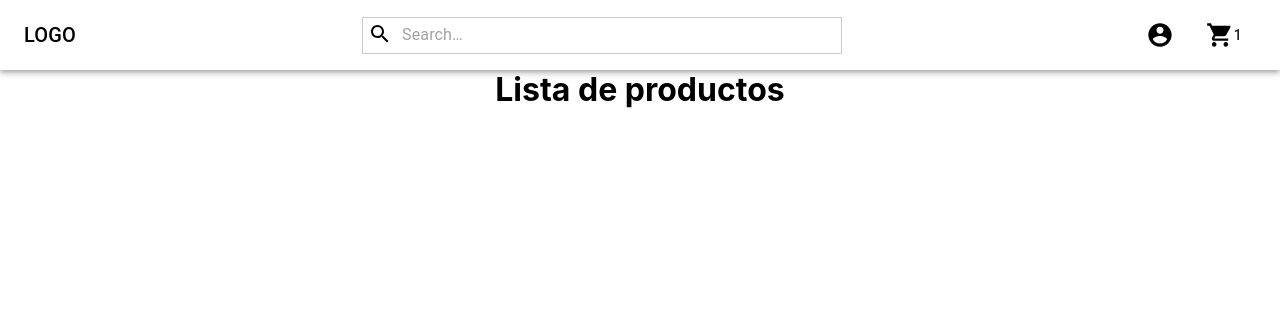
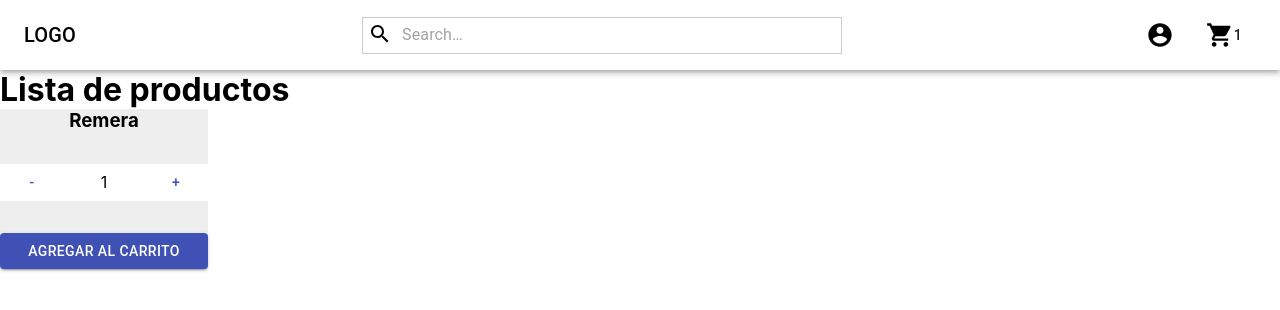
Before and after one commit to MatiasMorilla/E-commerce-Morilla, a React (Create React App) app in the folder my_app/: page / in a window 1280 px wide. Shown: the top 310 px of the page. Built offline with nearby package versions, Linux system fonts and the light colour scheme.

Commit message:
creando itemCount

```diff
--- a/my_app/src/App.css
+++ b/my_app/src/App.css
@@ -1,6 +1,6 @@
-.App {
+/* .App {
   text-align: center;
-}
+} */
 
 .App-logo {
   height: 40vmin;
--- /dev/null
+++ b/my_app/src/components/itemCount/itemCount.css
@@ -0,0 +1,17 @@
+.container{
+    background: #eee;
+    width: 13em;
+    height: 10em;
+    display: flex;
+    flex-direction: column;
+    justify-content: space-between;
+    align-items: center;
+}
+
+.controls{
+    width: 100%;
+    display: flex;
+    justify-content: space-between;
+    align-items: center;
+    background: #fff;
+}
--- /dev/null
+++ b/my_app/src/components/itemCount/itemCount.js
@@ -0,0 +1,47 @@
+/* CUSTOM STYLES */
+import './itemCount.css';
+/* MATERIAL UI */
+import Button from '@material-ui/core/Button'
+import { useState } from 'react';
+
+
+
+const ItemCount = (props) =>
+{
+    const [count, setCount] = useState(props.initial);
+
+    const add = () =>
+    {
+         if(count < props.stock)
+         {
+            setCount(count + 1);
+         }
+         else
+         {
+            console.log("no hay mas stock");
+         }
+    }
+    const remove = () =>
+    {
+        if(count > props.initial)
+        {
+            setCount(count - 1);
+        }
+    }
+
+    return(
+        <div className="container">
+            <h3>Remera</h3>
+            <div className="controls">
+                <Button variant="text" color="primary" onClick={remove}>-</Button>
+                <p>{count}</p>
+                <Button variant="text" color="primary" onClick={add}>+</Button>
+            </div>
+            <Button variant="contained" color="primary" fullWidth={true}>
+              Agregar al carrito
+            </Button>
+        </div>
+    );
+}
+
+export default ItemCount;
--- a/my_app/src/components/itemListContainer/itemListContainer.js
+++ b/my_app/src/components/itemListContainer/itemListContainer.js
@@ -1,4 +1,5 @@
 /* CUSTOM STYLES */
+import ItemCount from '../itemCount/itemCount';
 import './itemListContainer.css';
 
 
@@ -7,6 +8,7 @@ const ItemListContainer = (props) =>
     return(
         <div>
             <h1>{props.greeting}</h1>
+            <ItemCount stock="5" initial={1} />
         </div>
     );
 }
```
